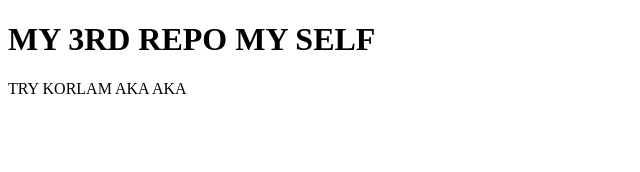
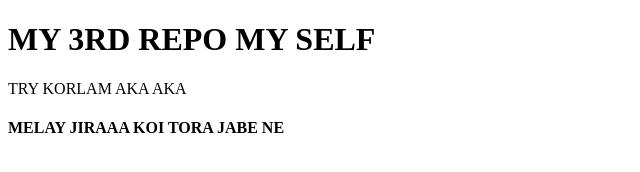
Before and after one commit to nazimuddin82/my-3rd-repo, a plain HTML site: page index.html in a window 1280 px wide. Shown: the whole page, without its empty margins (0-640 px from the left). Drawn offline with Linux system fonts and the light colour scheme.

Commit message:
h4 melay jiaa

```diff
--- a/index.html
+++ b/index.html
@@ -9,5 +9,6 @@
 <body>
     <h1>MY 3RD REPO MY SELF </h1>
     <P>TRY KORLAM AKA AKA</P>
+    <H4>MELAY JIRAAA KOI TORA JABE NE</H4>
 </body>
 </html>
```
